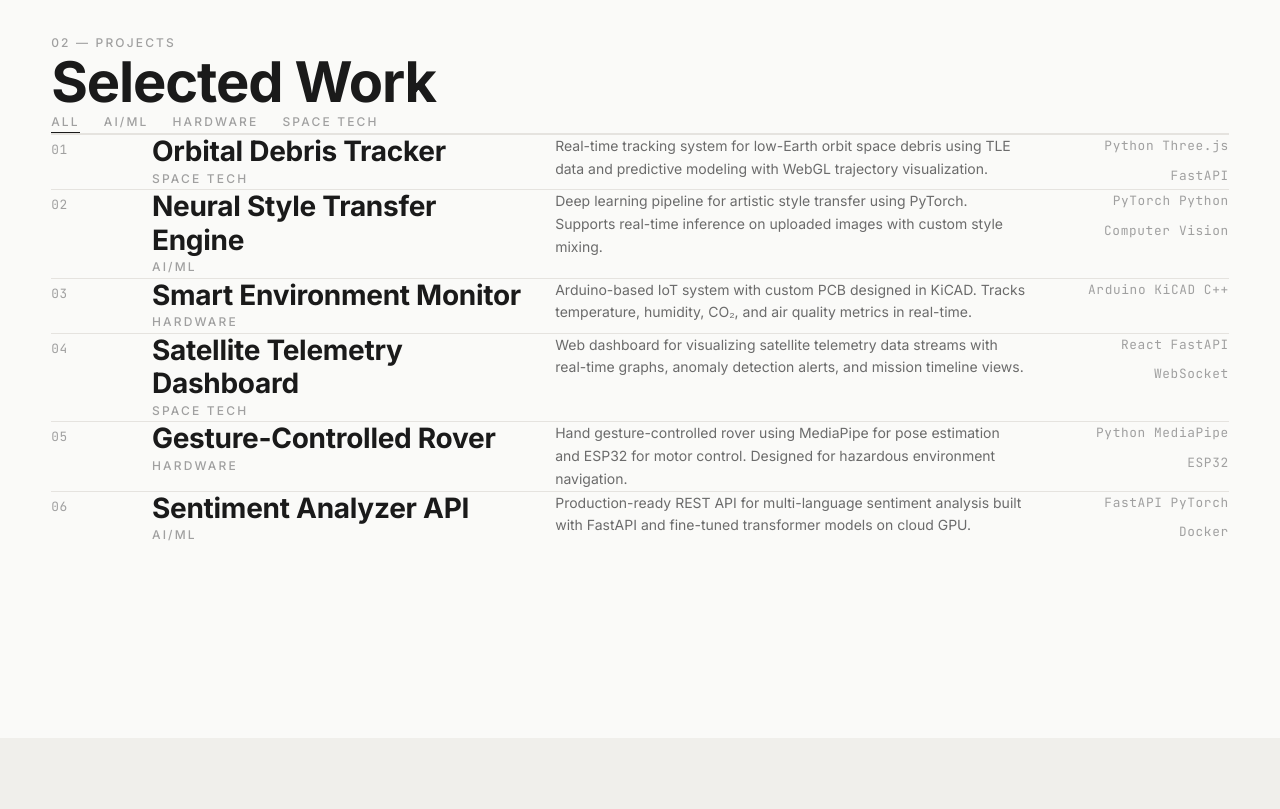
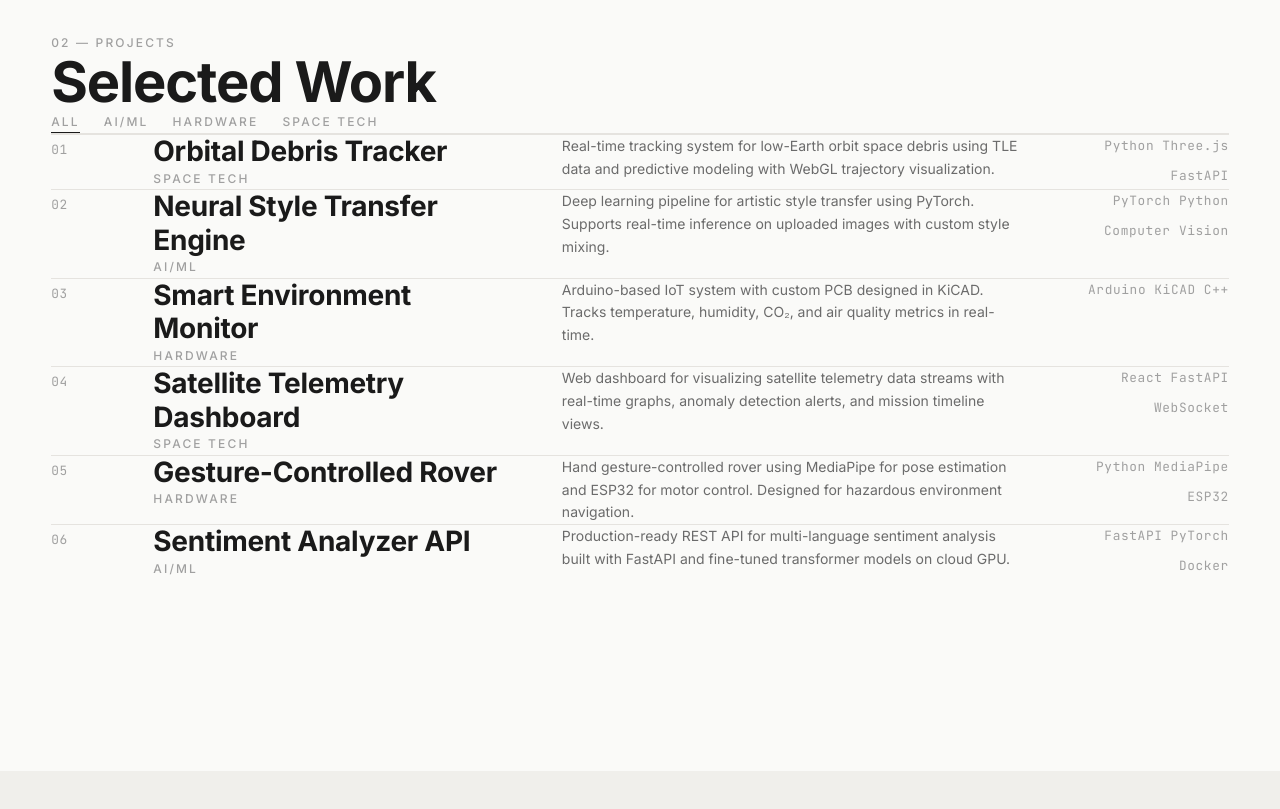
Before and after one commit to Ares006-007/My-portfolio, a React (Vite) app: page / in a window 1280 px wide. Shown: the part 1740-2549 px from the top of the page. Built offline with nearby package versions, Linux system fonts and the light colour scheme.

Commit message:
style: increase projects section breathing room

```diff
--- a/src/components/Projects.jsx
+++ b/src/components/Projects.jsx
@@ -68,11 +68,11 @@ export default function Projects() {
       <div className="section-container">
         {/* Section label */}
         <RevealOnScroll>
-          <p className="label mb-6">02 — Projects</p>
+          <p className="label mb-10">02 — Projects</p>
         </RevealOnScroll>
 
         <RevealOnScroll>
-          <h2 className="heading-lg mb-16">
+          <h2 className="heading-lg mb-20">
             Selected Work
           </h2>
         </RevealOnScroll>
@@ -117,13 +117,13 @@ export default function Projects() {
               {filteredProjects.map((project, i) => (
                 <motion.article
                   key={project.title}
-                  className="border-t border-border py-10 md:py-14 group"
+                  className="border-t border-border py-12 md:py-16 group"
                   initial={{ opacity: 0, y: 30 }}
                   animate={{ opacity: 1, y: 0 }}
                   transition={{ delay: i * 0.08, duration: 0.5, ease: [0.25, 0.1, 0.25, 1] }}
                   data-cursor="link"
                 >
-                  <div className="grid md:grid-cols-12 gap-6 md:gap-8 items-start">
+                  <div className="grid md:grid-cols-12 gap-8 md:gap-12 items-start">
                     {/* Number */}
                     <div className="md:col-span-1">
                       <span className="mono">{project.number}</span>
```
